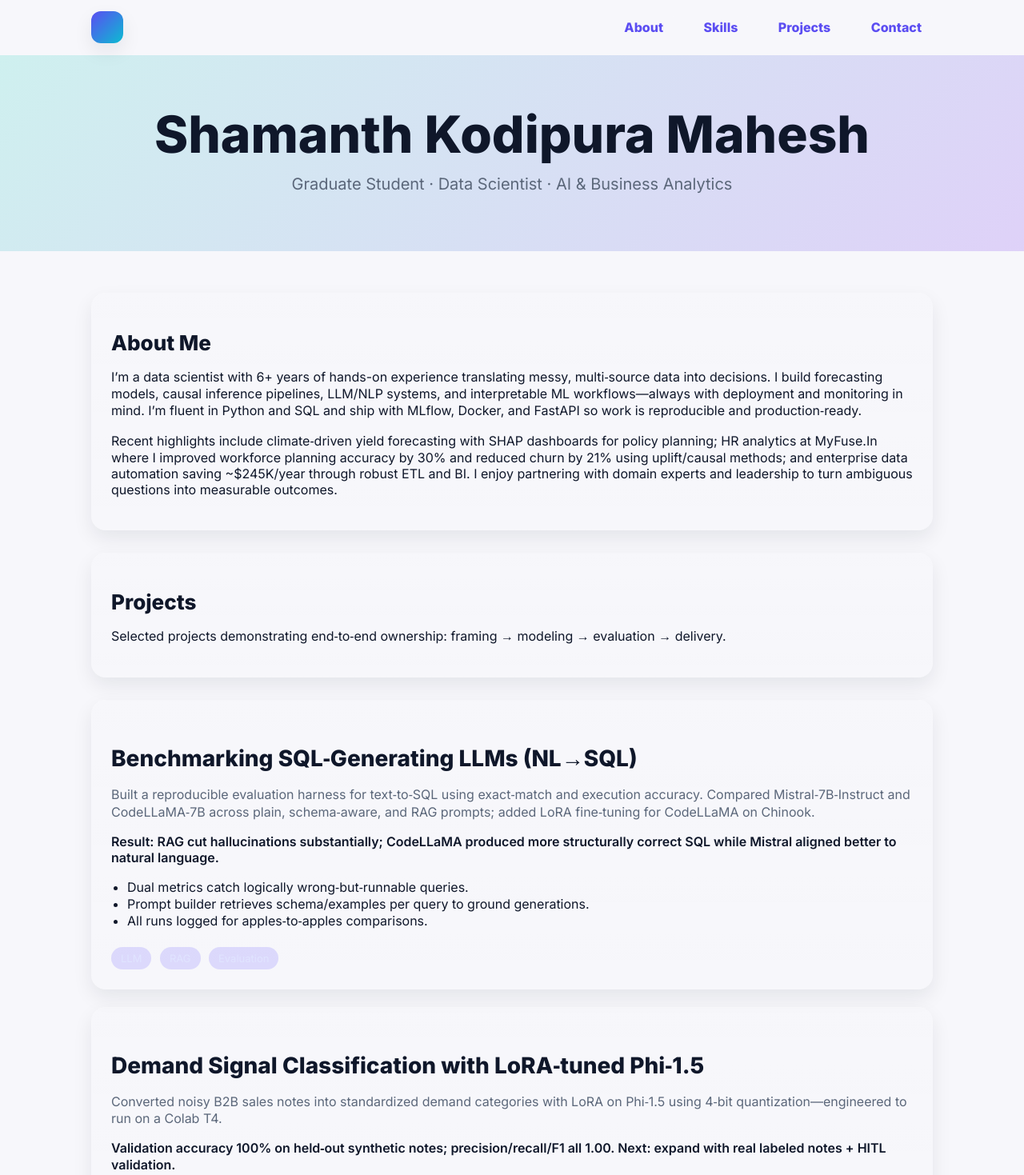
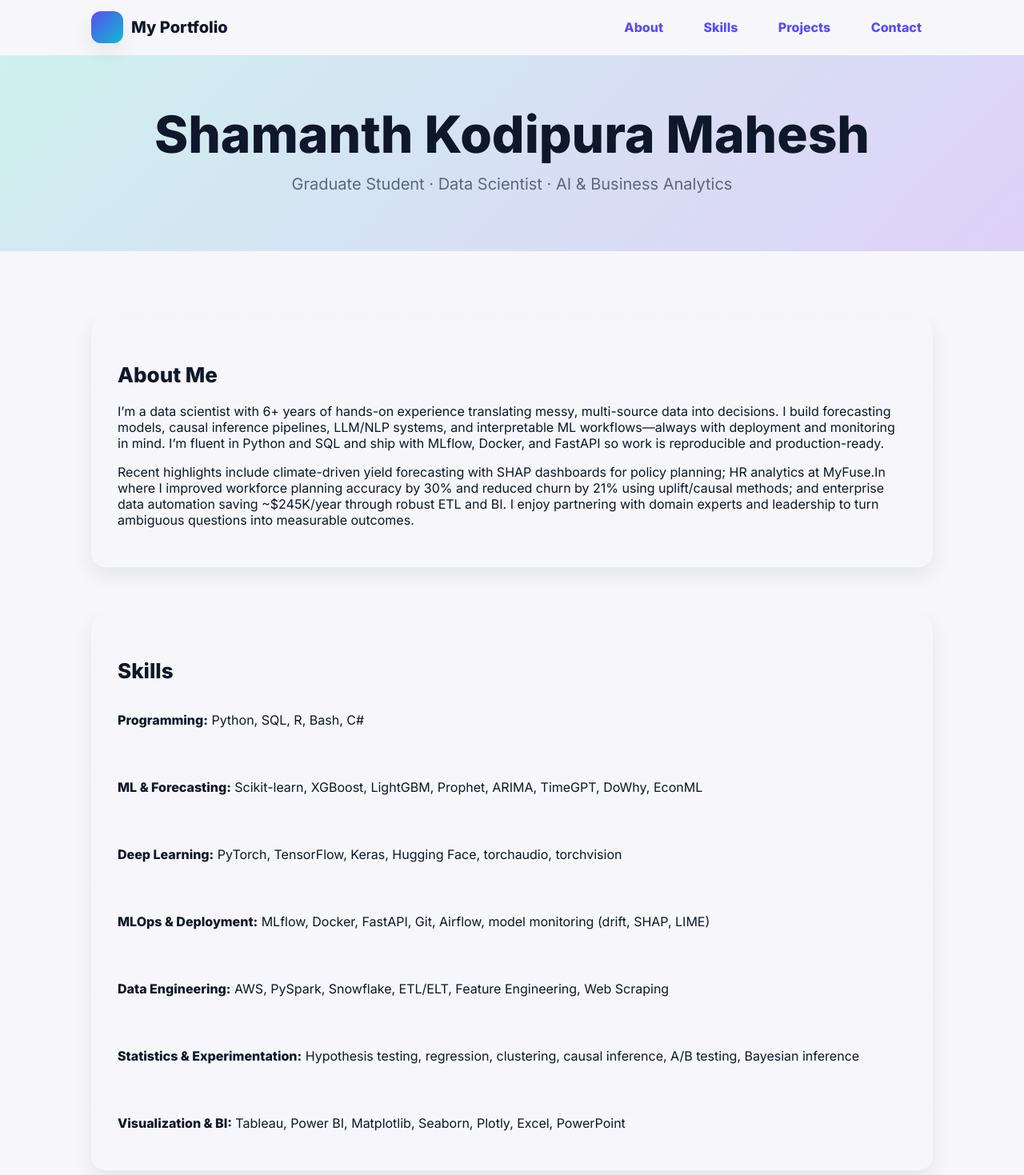
Before and after one commit to Shamanth-21/portfolio-shamanth21, a plain HTML site: page index.html in a window 1280 px wide. Shown: the top 1469 px of the page at 80% size. Drawn offline with Linux system fonts and the light colour scheme.

Commit message:
Updated margins and flow

```diff
--- a/index.html
+++ b/index.html
@@ -30,30 +30,33 @@
     a:hover{text-decoration:underline}
     header{position:sticky;top:0;background:var(--bg);z-index:10;border-bottom:1px solid rgba(255,255,255,.08)}
     .bar{max-width:1100px;margin:0 auto;display:flex;align-items:center;justify-content:space-between;padding:14px 24px}
-    .brand-mark{width:40px;height:40px;border-radius:12px;background:linear-gradient(135deg,var(--brand),var(--brand-2));box-shadow:var(--shadow)}
+    .brand-mark{width:40px;height:40px;border-radius:12px;background:linear-gradient(135deg,var(--brand),var(--brand-2));box-shadow:var(--shadow);display:inline-block;vertical-align:middle}
+    .brand-title{font-weight:800;font-size:20px;margin-left:10px;vertical-align:middle}
     nav a{margin-left:18px;font-weight:700;padding:8px 14px;border-radius:8px;background:rgba(255,255,255,.04)}
     .hero-name{background:linear-gradient(135deg, rgba(45,212,191,.2), rgba(124,58,237,.2))}
     .hero-wrap{max-width:1100px;margin:0 auto;padding:60px 24px 72px;text-align:center}
     .hero-title{font-size:64px;font-weight:800;margin-bottom:12px}
     .hero-sub{font-size:20px;color:var(--muted)}
     .container{max-width:1100px;margin:0 auto;padding:24px}
-    .section{margin-top:28px}
-    .card{background:linear-gradient(180deg,rgba(255,255,255,.04),rgba(255,255,255,.02));border:1px solid rgba(255,255,255,.08);border-radius:var(--radius);padding:24px;box-shadow:var(--shadow)}
-    h2{font-size:26px;margin-bottom:12px}
-    .projects-grid{display:grid;gap:22px}
-    .project h3{font-size:28px;margin-bottom:8px}
+    .section{margin-top:60px}
+    .card{background:linear-gradient(180deg,rgba(255,255,255,.04),rgba(255,255,255,.02));border:1px solid rgba(255,255,255,.08);border-radius:var(--radius);padding:32px;box-shadow:var(--shadow)}
+    h2{font-size:26px;margin-bottom:20px}
+    .projects-grid{display:grid;gap:32px}
+    .project h3{font-size:28px;margin-bottom:12px}
     .project .muted{color:var(--muted)}
-    .kpi{margin:8px 0;font-weight:600}
+    .kpi{margin:12px 0;font-weight:600}
     .list-plain{padding-left:20px}
-    .tag{display:inline-block;margin:6px 6px 0 0;padding:6px 12px;border-radius:999px;background:rgba(109,94,252,.2);color:#e0e4ff;font-size:13px}
-    footer{margin:40px 0 16px;text-align:center;color:var(--muted)}
+    .tag{display:inline-block;margin:8px 8px 0 0;padding:6px 12px;border-radius:999px;background:rgba(109,94,252,.2);color:#e0e4ff;font-size:13px}
+    footer{margin:60px 0 24px;text-align:center;color:var(--muted)}
     .sr-only{position:absolute;width:1px;height:1px;padding:0;margin:-1px;overflow:hidden;clip:rect(0,0,0,0);white-space:nowrap;border:0}
   </style>
 </head>
 <body>
   <header>
     <div class="bar">
-      <div class="brand-mark" aria-hidden="true"></div>
+      <div>
+        <div class="brand-mark" aria-hidden="true"></div><span class="brand-title">My Portfolio</span>
+      </div>
       <nav>
         <a href="#about">About</a>
         <a href="#skills">Skills</a>
@@ -71,22 +74,31 @@
   </div>
 
   <main class="container">
-    <!-- ABOUT ME -->
     <section id="about" class="card section">
       <h2>About Me</h2>
-      <p>I’m a data scientist with 6+ years of hands-on experience translating messy, multi‑source data into decisions. I build forecasting models, causal inference pipelines, LLM/NLP systems, and interpretable ML workflows—always with deployment and monitoring in mind. I’m fluent in Python and SQL and ship with MLflow, Docker, and FastAPI so work is reproducible and production‑ready.</p>
-      <p>Recent highlights include climate‑driven yield forecasting with SHAP dashboards for policy planning; HR analytics at MyFuse.In where I improved workforce planning accuracy by 30% and reduced churn by 21% using uplift/causal methods; and enterprise data automation saving ~$245K/year through robust ETL and BI. I enjoy partnering with domain experts and leadership to turn ambiguous questions into measurable outcomes.</p>
+      <p>I’m a data scientist with 6+ years of hands-on experience translating messy, multi-source data into decisions. I build forecasting models, causal inference pipelines, LLM/NLP systems, and interpretable ML workflows—always with deployment and monitoring in mind. I’m fluent in Python and SQL and ship with MLflow, Docker, and FastAPI so work is reproducible and production-ready.</p>
+      <p>Recent highlights include climate-driven yield forecasting with SHAP dashboards for policy planning; HR analytics at MyFuse.In where I improved workforce planning accuracy by 30% and reduced churn by 21% using uplift/causal methods; and enterprise data automation saving ~$245K/year through robust ETL and BI. I enjoy partnering with domain experts and leadership to turn ambiguous questions into measurable outcomes.</p>
     </section>
 
-    <!-- PROJECTS INTRO & QUICK LINKS ROW -->
+    <section id="skills" class="card section">
+      <h2>Skills</h2>
+      <div class="projects-grid">
+        <p><strong>Programming:</strong> Python, SQL, R, Bash, C#</p>
+        <p><strong>ML & Forecasting:</strong> Scikit-learn, XGBoost, LightGBM, Prophet, ARIMA, TimeGPT, DoWhy, EconML</p>
+        <p><strong>Deep Learning:</strong> PyTorch, TensorFlow, Keras, Hugging Face, torchaudio, torchvision</p>
+        <p><strong>MLOps & Deployment:</strong> MLflow, Docker, FastAPI, Git, Airflow, model monitoring (drift, SHAP, LIME)</p>
+        <p><strong>Data Engineering:</strong> AWS, PySpark, Snowflake, ETL/ELT, Feature Engineering, Web Scraping</p>
+        <p><strong>Statistics & Experimentation:</strong> Hypothesis testing, regression, clustering, causal inference, A/B testing, Bayesian inference</p>
+        <p><strong>Visualization & BI:</strong> Tableau, Power BI, Matplotlib, Seaborn, Plotly, Excel, PowerPoint</p>
+      </div>
+    </section>
+
     <section class="card section" id="projects">
       <h2>Projects</h2>
       <p class="muted">Selected projects demonstrating end‑to‑end ownership: framing → modeling → evaluation → delivery.</p>
     </section>
 
-    <!-- PROJECTS GRID (full-width cards) -->
     <section id="projects-list" class="projects-grid section">
-
       <article class="card project">
         <h3>Benchmarking SQL‑Generating LLMs (NL→SQL)</h3>
         <p class="muted">Built a reproducible evaluation harness for text‑to‑SQL using exact‑match and execution accuracy. Compared Mistral‑7B‑Instruct and CodeLLaMA‑7B across plain, schema‑aware, and RAG prompts; added LoRA fine‑tuning for CodeLLaMA on Chinook.</p>
@@ -132,28 +144,9 @@
         </ul>
         <span class="tag">Anomaly Detection</span> <span class="tag">Autoencoder</span> <span class="tag">Cybersecurity</span>
       </article>
-
     </section>
 
-    <!-- SKILLS -->
-    <section id="skills" class="card section">
-      <h2>Skills</h2>
-      <div class="projects-grid">
-        <p><strong>Programming:</strong> Python, SQL, R, Bash, C#</p>
-        <p><strong>ML & Forecasting:</strong> Scikit‑learn, XGBoost, LightGBM, Prophet, ARIMA, TimeGPT, DoWhy, EconML</p>
-        <p><strong>Deep Learning:</strong> PyTorch, TensorFlow, Keras, Hugging Face, torchaudio, torchvision</p>
-        <p><strong>MLOps & Deployment:</strong> MLflow, Docker, FastAPI, Git, Airflow, model monitoring (drift, SHAP, LIME)</p>
-        <p><strong>Data Engineering:</strong> AWS, PySpark, Snowflake, ETL/ELT, Feature Engineering, Web Scraping</p>
-        <p><strong>Statistics & Experimentation:</strong> Hypothesis testing, regression, clustering, causal inference, A/B testing, Bayesian inference</p>
-        <p><strong>Visualization & BI:</strong> Tableau, Power BI, Matplotlib, Seaborn, Plotly, Excel, PowerPoint</p>
-      </div>
-    </section>
-
-    <!-- EXPERIENCE (from resume, concise) -->
-
-
-    <!-- CONTACT -->
-    <section id="contact" class="card" style="margin-top:18px">
+    <section id="contact" class="card section">
       <h2>Contact</h2>
       <p><a href="mailto:shamanth21@usf.edu" target="_blank" rel="noopener">shamanth21@usf.edu</a> · <a href="https://www.linkedin.com/in/shamanth-km/" target="_blank" rel="noopener">/shamanth-km</a> · <a href="https://github.com/Shamanth-21" target="_blank" rel="noopener">@Shamanth-21</a></p>
     </section>
```
